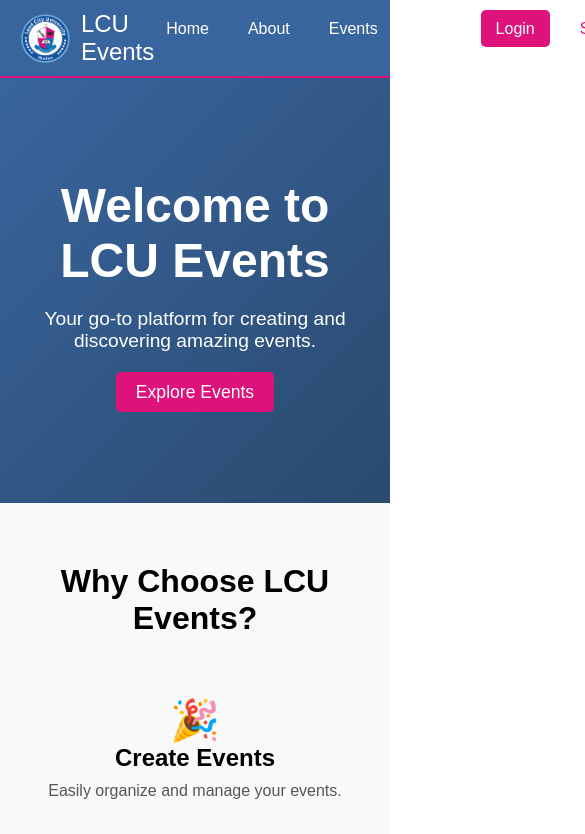
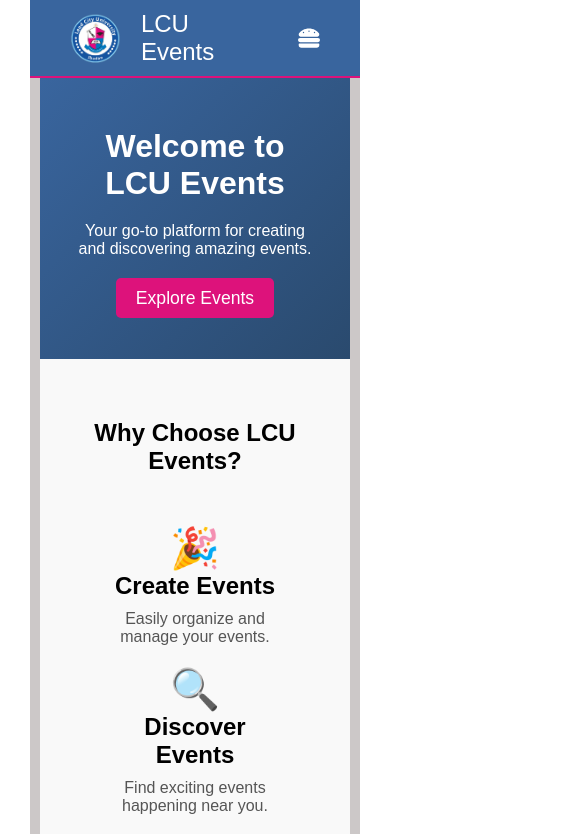
Before and after one commit to Chidotozuki/lcu-event-management, a React (Vite) app: page / in a window 390 px wide. Shown: the top 834 px of the page, 585 px wide, since content can reach past the window. Built offline with nearby package versions, Linux system fonts and the light colour scheme.

Commit message:
Add responsive styles for mobile across various components, including adjustments to padding, margins, and font sizes for better usability on smaller screens.

```diff
--- a/src/App.css
+++ b/src/App.css
@@ -1,6 +1,12 @@
-*{
+* {
   font-family: Arial, Helvetica, sans-serif;
   box-sizing: border-box;
-  margin:0;
+  margin: 0;
   padding: 0;
 }
+
+@media (max-width: 640px) {
+  * {
+    padding: 0 10px; /* Add padding for mobile */
+  }
+}
--- a/src/components/EventCard/EventCard.css
+++ b/src/components/EventCard/EventCard.css
@@ -1,6 +1,6 @@
 .card {
   background-color: white;
-  width: 600px;
+  width: 90%; /* Changed from fixed width to percentage */
   display: flex;
   flex-direction: row-reverse;
   justify-content: space-between;
@@ -11,6 +11,34 @@
   box-shadow: 0 4px 8px rgba(0, 0, 0, 0.1);
   transition: box-shadow 0.3s ease;
 }
+
+/* Mobile Styles */
+@media (max-width: 640px) {
+  .card {
+    flex-direction: column; /* Stack content on small screens */
+    width: 100%; /* Full width on small screens */
+    max-width: 600px; /* Prevent stretching */
+    align-items: center;
+    text-align: center;
+    padding: 24px; /* Reduced padding for mobile */
+  }
+
+  .card-img-wrapper {
+    width: 100%;
+    max-width: 280px; /* Keep original size */
+  }
+
+  .card-content {
+    width: 100%;
+    max-width: 230px; /* Maintain original text width */
+    align-items: center;
+  }
+
+  .show-interest-container {
+    justify-content: center;
+  }
+}
+
 
 .card:hover {
   box-shadow: 0 8px 12px rgba(0, 0, 0, 0.2);
--- a/src/components/Footer/Footer.css
+++ b/src/components/Footer/Footer.css
@@ -2,9 +2,16 @@ footer {
     background-color: #021227;
     color: #999;
     text-align: center;
-    padding: 10px 20px;
-    height: 40px;
+    padding: 10px 20px; /* Adjusted for mobile */
+    min-height: 40px; /* Changed from fixed height */
     width: 100%;
     z-index: 100;
     margin-top: auto; /* Ensures the footer sticks to the bottom if content is short */
-  }
+}
+
+/* Mobile Styles */
+@media (max-width: 640px) {
+    footer {
+        padding: 5px 10px; /* Reduced padding for mobile */
+    }
+}
--- a/src/components/HDash/Dashboard.css
+++ b/src/components/HDash/Dashboard.css
@@ -2,15 +2,28 @@
 .dashboard {
     display: flex;
     height: calc(100vh - 120px); /* Adjust based on header/footer height */
-  }
+}
 
-  /* Sidebar */
-  .sidebar {
+/* Sidebar */
+.sidebar {
     width: 250px;
     background-color: #2c3e50;
     color: #ffffff;
     padding: 1rem;
-  }
+}
+
+/* Mobile Styles */
+@media (max-width: 640px) {
+    .dashboard {
+        flex-direction: column; /* Stack sidebar and main content */
+    }
+
+    .sidebar {
+        width: 100%; /* Full width for sidebar on mobile */
+        padding: 0.5rem; /* Adjust padding for mobile */
+    }
+}
+
 
   .sidebar ul {
     list-style: none;
--- a/src/components/Header/Header.css
+++ b/src/components/Header/Header.css
@@ -75,3 +75,57 @@
   background-color: #dd127b;
   color: white;
 }
+
+.hamburger{
+  display: none;
+}
+
+
+@media (max-width: 640px) {
+  .header {
+    flex-direction: column; /* Stack elements vertically */
+    padding: 10px; /* Adjust padding for mobile */
+  }
+
+  .logo{
+    margin-right: unset;
+  }
+
+  .nav-links {
+    position: fixed;
+    height: 100dvh;
+    background-color: white;
+    display: none; /* Hide navigation links */
+    justify-content: start;
+    flex-direction: column; /* Stack navigation links */
+    gap: 32px; /* Adjust gap for mobile */
+    right: 0;
+    top: 0;
+  }
+
+  .nav-link {
+    font-size: 1rem; /* Reduce font size for links */
+    color: #39659e;
+  }
+
+  .hamburger{
+    display: flex;
+  }
+
+  .dh{
+    width: 100%;
+    display: flex;
+    align-items: center;
+    justify-content: space-between;
+  }
+
+  .ghg{
+    display: flex;
+    justify-content: end;
+    margin-top: 20px;
+  }
+
+  .nav-links.active {
+    display: flex; /* Show navigation links when hamburger is active */
+  }
+}
--- a/src/components/Header/Header.jsx
+++ b/src/components/Header/Header.jsx
@@ -1,36 +1,44 @@
-// This component will be used to display the header of the application.
+import { useState } from 'react';
+import PropTypes from 'prop-types'; // Import PropTypes
 import { Link } from 'react-router-dom';
 import './Header.css';
 import logo from '../../assets/logo.png'; // Path to the logo image
-// eslint-disable-next-line react/prop-types
-const Header = ({user, signOut}) => {
+import { FaHamburger} from 'react-icons/fa';
+import {  FaX } from 'react-icons/fa6';
+
+const Header = ({ user, signOut }) => {
+  const [isNavOpen, setIsNavOpen] = useState(false);
+
+  const toggleNav = () => {
+    setIsNavOpen(!isNavOpen);
+  };
+
   return (
     <nav className="header">
+      <div className='dh'>
       <div className="logo-container">
         <img src={logo} alt="Company Logo" className="logo" />
         <span className="header-text">LCU Events</span>
       </div>
-      <ul className="nav-links">
+      <div onClick={toggleNav}>
+      <FaHamburger className='hamburger' size={42} color='white'/>
+      </div>
+      </div>
+      <ul className={`nav-links ${isNavOpen ? 'active' : ''}`}>
+        <div className='hamburger ghg' onClick={toggleNav}>
+          <FaX size={32} color={"black"}/>
+        </div>
         <li><Link to="/" className="nav-link">Home</Link></li>
         <li><Link to="/about" className="nav-link">About</Link></li>
         <li><Link to="/all-events" className="nav-link">Events</Link></li>
         <li><Link to="/find-events" className="nav-link">Find Events</Link></li>
-        {/* {
-          user && (
-            <>
-             <li><Link to="/login" className="button login">Login</Link></li>
-             <li><Link to="/signup" className="button signup">Signup</Link></li>
-            </>
-          )
-        } */}
+
         {user ? (
-          // If user is logged in, show the Dashboard button
           <>
-          <li><Link to="/dashboard" className="button head-dashboard">Dashboard</Link></li>
-          <li><Link onClick={signOut} className="button head-logout">Logout</Link></li>
+            <li><Link to="/dashboard" className="button head-dashboard">Dashboard</Link></li>
+            <li><Link onClick={signOut} className="button head-logout">Logout</Link></li>
           </>
         ) : (
-          // If user is not logged in, show Login and Signup buttons
           <>
             <li><Link to="/login" className="button login">Login</Link></li>
             <li><Link to="/signup" className="button signup">Signup</Link></li>
@@ -41,5 +49,10 @@ const Header = ({user, signOut}) => {
   );
 }
 
+// Prop validation
+Header.propTypes = {
+  user: PropTypes.object,
+  signOut: PropTypes.func.isRequired,
+};
 
-export default Header
+export default Header;
--- a/src/pages/EventList/EventList.css
+++ b/src/pages/EventList/EventList.css
@@ -6,14 +6,23 @@
     flex-direction: column;
     justify-content: center;
     align-items: center;
-  }
-  .event-list {
-    width: 500px;
+}
+
+.event-list {
+    width: 90%; /* Use percentage for responsiveness */
     display: flex;
     flex-direction: column;
     justify-content: center;
     align-items: center;
     gap: 24px;
-    margin-top: 140px;
-    margin-bottom: 60px;
-  }
+    margin-top: 40px; /* Reduced margin for mobile */
+    margin-bottom: 20px; /* Reduced margin for mobile */
+}
+
+/* Mobile Styles */
+@media (max-width: 640px) {
+    .event-list {
+        margin-top: 20px; /* Further reduced margin for mobile */
+        margin-bottom: 10px; /* Further reduced margin for mobile */
+    }
+}
--- a/src/pages/Home/Home.css
+++ b/src/pages/Home/Home.css
@@ -9,17 +9,17 @@
 .hero {
     background: linear-gradient(135deg, #39659e, #2a4a6e);
     color: white;
-    padding: 100px 20px;
+    padding: 100px 20px; /* Original padding */
     width: 100%;
 }
 
 .hero-content h1 {
-    font-size: 3rem;
+    font-size: 3rem; /* Original font size */
     margin-bottom: 20px;
 }
 
 .hero-content p {
-    font-size: 1.2rem;
+    font-size: 1.2rem; /* Original font size */
     margin-bottom: 30px;
 }
 
@@ -39,7 +39,7 @@
 }
 
 .features h2 {
-    font-size: 2rem;
+    font-size: 2rem; /* Original font size */
     margin-bottom: 40px;
 }
 
@@ -50,7 +50,7 @@
 }
 
 .feature {
-    width: 300px;
+    width: 300px; /* Original width */
     margin: 20px;
 }
 
@@ -60,11 +60,40 @@
 }
 
 .feature h3 {
-    font-size: 1.5rem;
+    font-size: 1.5rem; /* Original font size */
     margin-bottom: 10px;
 }
 
 .feature p {
-    font-size: 1rem;
+    font-size: 1rem; /* Original font size */
     color: #555;
 }
+
+/* Mobile Styles */
+@media (max-width: 640px) {
+    .hero {
+        padding: 50px 10px; /* Reduced padding for mobile */
+    }
+
+    .hero-content h1 {
+        font-size: 2rem; /* Reduced font size for mobile */
+    }
+
+    .hero-content p {
+        font-size: 1rem; /* Reduced font size for mobile */
+    }
+
+    .features h2 {
+        font-size: 1.5rem; /* Reduced font size for mobile */
+    }
+
+    .feature-list {
+        flex-direction: column; /* Stack features vertically */
+        align-items: center; /* Center align features */
+    }
+
+    .feature {
+        width: 90%; /* Adjust width for mobile */
+        margin: 10px 0; /* Adjust margin for mobile */
+    }
+}
--- a/src/pages/Login/Login.css
+++ b/src/pages/Login/Login.css
@@ -1,37 +1,43 @@
-.login-main{
+.login-main {
   padding: 0;
   margin: 0;
   display: grid;
   height: 100vh;
   place-items: center;
 }
-.login-container{
-    max-width: 400px;
+
+.login-container {
+  max-width: 90%; /* Use percentage for responsiveness */
   margin: 0 auto;
   padding: 2rem;
   text-align: center;
   font-family: Arial sans-serif;
   border: 1px solid #ddd;
   border-radius: 8px;
-    box-shadow: 0 4px 6px rgba(0 0 0 0.1);
+  box-shadow: 0 4px 6px rgba(0, 0, 0, 0.1);
 }
+
 .login-title {
-    font-size: 24px;
+  font-size: 24px; /* Original font size */
   margin-bottom: 1rem;
 }
+
 .login-error {
   color: red;
   margin-bottom: 1rem;
 }
+
 .login-form {
   margin-bottom: 1rem;
 }
+
 .login-label {
   display: block;
   text-align: left;
   margin-bottom: 0.5rem;
   font-weight: bold;
 }
+
 .login-input {
   width: 100%;
   padding: 0.5rem;
@@ -39,6 +45,7 @@
   border: 1px solid #ccc;
   border-radius: 4px;
 }
+
 .login-button {
   width: 100%;
   padding: 0.75rem;
@@ -49,6 +56,7 @@
   cursor: pointer;
   font-size: 16px;
 }
+
 .login-googleButton {
   width: 100%;
   padding: 0.75rem;
@@ -59,7 +67,28 @@
   cursor: pointer;
   font-size: 16px;
 }
-  .login-divider{
+
+.login-divider {
   margin: 1rem 0;
-    border-top:1px solid #ddd;
+  border-top: 1px solid #ddd;
 }
+
+/* Mobile Styles */
+@media (max-width: 640px) {
+  .login-container {
+    padding: 1rem; /* Reduced padding for mobile */
+  }
+
+  .login-title {
+    font-size: 20px; /* Reduced font size for mobile */
+  }
+
+  .login-label {
+    font-size: 14px; /* Reduced font size for mobile */
+  }
+
+  .login-button,
+  .login-googleButton {
+    font-size: 14px; /* Reduced font size for buttons */
+  }
+}
--- a/src/pages/SignUp/SignUp.css
+++ b/src/pages/SignUp/SignUp.css
@@ -6,37 +6,44 @@
   max-height: fit-content;
   place-items: center;
 }
+
 .sign-container {
-  max-width: 400px;
+  max-width: 90%; /* Use percentage for responsiveness */
   margin: 0 auto;
   padding: 2rem;
   text-align: center;
   font-family: Arial sans-serif;
   border: 1px solid #ddd;
   border-radius: 8px;
-  box-shadow: 0 4px 6px rgba(0 0 0 0.1);
+  box-shadow: 0 4px 6px rgba(0, 0, 0, 0.1);
 }
+
 .sign-title {
-  font-size: 24px;
+  font-size: 24px; /* Original font size */
   margin-bottom: 1rem;
 }
+
 .sign-error {
   color: red;
   margin-bottom: 1rem;
 }
+
 .sign-success {
   color: green;
   margin-bottom: 1rem;
 }
+
 .sign-form {
   margin-bottom: 1rem;
 }
+
 .sign-label {
   display: block;
   text-align: left;
   margin-bottom: 0.5rem;
   font-weight: bold;
 }
+
 .sign-input {
   width: 100%;
   padding: 0.5rem;
@@ -44,6 +51,7 @@
   border: 1px solid #ccc;
   border-radius: 4px;
 }
+
 .sign-button {
   width: 100%;
   padding: 0.75rem;
@@ -54,3 +62,22 @@
   cursor: pointer;
   font-size: 16px;
 }
+
+/* Mobile Styles */
+@media (max-width: 640px) {
+  .sign-container {
+    padding: 1rem; /* Reduced padding for mobile */
+  }
+
+  .sign-title {
+    font-size: 20px; /* Reduced font size for mobile */
+  }
+
+  .sign-label {
+    font-size: 14px; /* Reduced font size for mobile */
+  }
+
+  .sign-button {
+    font-size: 14px; /* Reduced font size for buttons */
+  }
+}
```
Also changed, not shown: src/pages/EventDetails/EventDetails.css (+35 -7 lines). Lines whose indentation alone changed are shown as unchanged.
